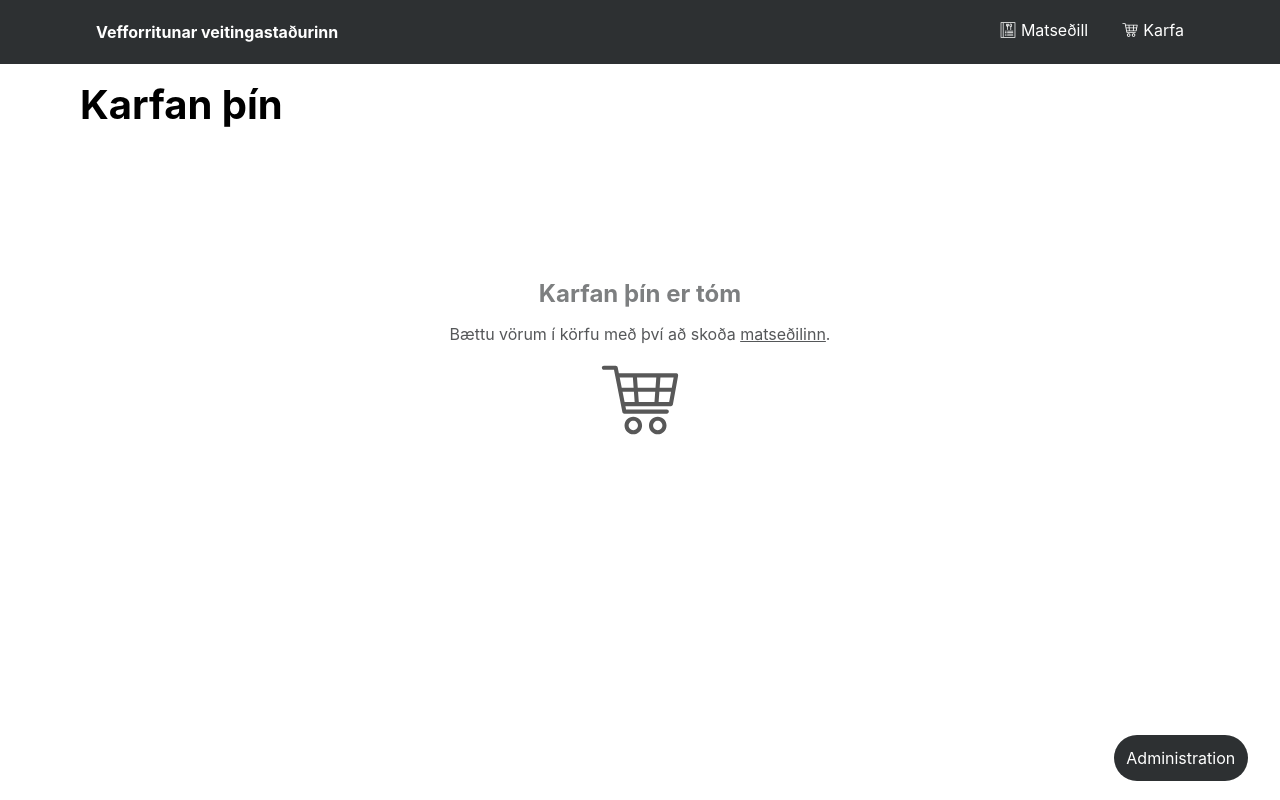
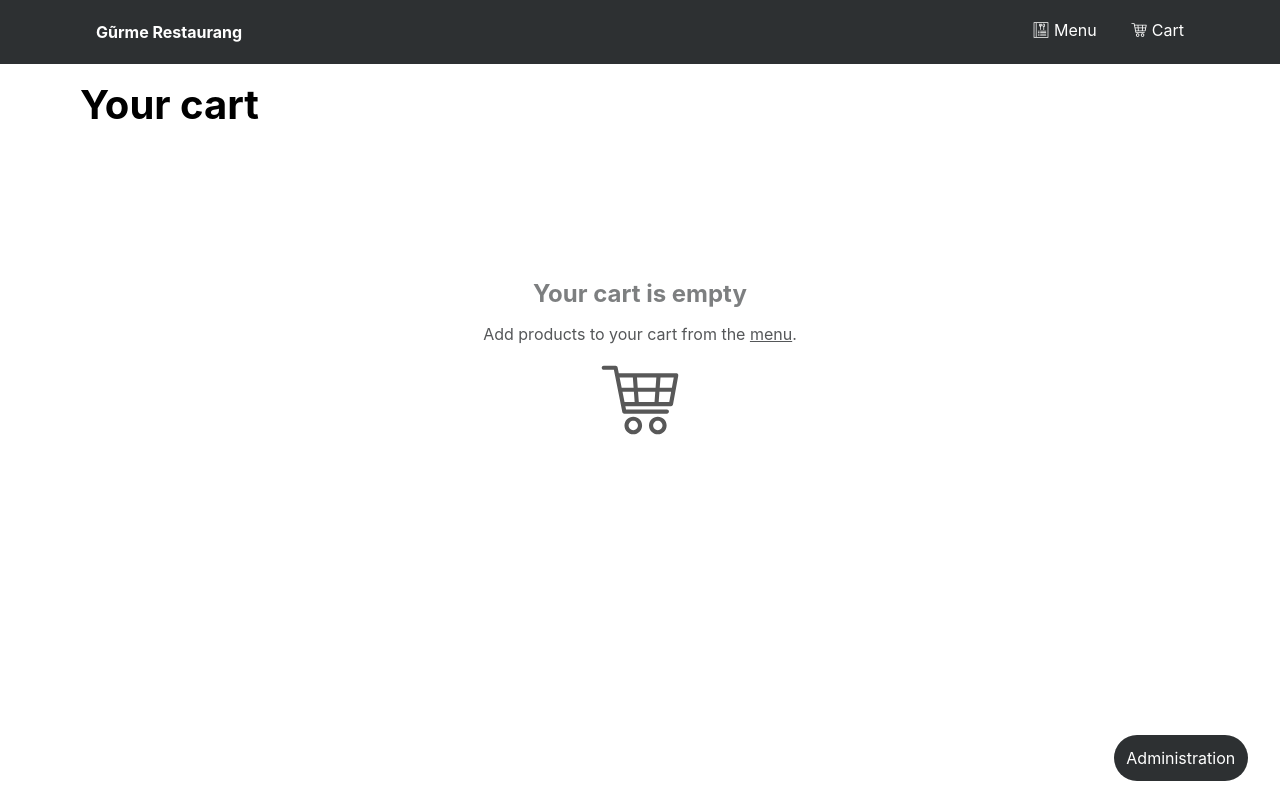
Before and after one commit to jongvnnar/vef2-2022-h2, a Next.js app: page /cart in a window 1280 px wide. Built offline with nearby package versions, Linux system fonts and the light colour scheme; no server answers.

Commit message:
translate fsa pages

```diff
--- a/components/CartDetails.tsx
+++ b/components/CartDetails.tsx
@@ -24,26 +24,26 @@ export default function CartDetails({ cart }: Props) {
   return (
     <>
       <h2 className={s.cartQuantity}>
-        {cart.lines.length} {cart.lines.length % 10 === 1 ? 'vara' : 'vörur'} í
-        körfu
+        {cart.lines.length} {cart.lines.length % 10 === 1 ? 'product' : 'products'} in
+        cart
       </h2>
       <div className={s.cartHeader}>
-        <p className={s.title}>Vara</p>
-        <p className={s.desc}>Lýsing</p>
-        <p className={s.right}>Verð</p>
-        <p className={s.right}>Fjöldi</p>
-        <p className={s.right}>Heildarverð</p>
+        <p className={s.title}>Product</p>
+        <p className={s.desc}>Description</p>
+        <p className={s.right}>Price</p>
+        <p className={s.right}>Quantity</p>
+        <p className={s.right}>Total price</p>
         <div className={s.delete}></div>
       </div>
       {cart?.lines &&
         cart.lines?.map((item, i) => <CartLineDetails key={item.id} line={item} />)}
-      <p className={s.cartTotal}>Heildarverð: {formatPrice(sum)}</p>
+      <p className={s.cartTotal}>Order total price: {formatPrice(sum)}</p>
       <div className={s.mainActions}>
         <Button size="large" primary={false} onClick={deleteCart}>
-          Hreinsa körfu
+          Clear cart
         </Button>
         <Button size="large" primary={true}>
-          Panta
+          Place order
         </Button>
       </div>
     </>
--- a/components/Header.tsx
+++ b/components/Header.tsx
@@ -17,7 +17,7 @@ export default function Header() {
       <nav className={s.navigation}>
         <div className={s.navLink}>
           <Link href="/" passHref>
-            <strong>Vefforritunar veitingastaðurinn</strong>
+            <strong>Gũrme Restaurang</strong>
           </Link>
         </div>
         {!sidebarOpen ? (
@@ -33,8 +33,8 @@ export default function Header() {
           <></>
         )}
         <div className={s.navigationMenu}>
-          <NavLink label="Matseðill" href="/menu" icon="/menu_icon.svg" />
-          <NavLink label="Karfa" href="/cart" icon="/cart_icon.svg" />
+          <NavLink label="Menu" href="/menu" icon="/menu_icon.svg" />
+          <NavLink label="Cart" href="/cart" icon="/cart_icon.svg" />
           <CartStatus quantity={numLines} sidebar={false} />
         </div>
       </nav>
@@ -92,13 +92,13 @@ const Sidebar = ({
       >
         <div className={s.sidebarNavigationMenu}>
           <NavLink
-            label="Matseðill"
+            label="Menu"
             href="/menu"
             icon="/menu_icon.svg"
             onClick={onClose}
           />
           <NavLink
-            label="Karfa"
+            label="Cart"
             href="/cart"
             icon="/cart_icon.svg"
             onClick={onClose}
--- a/pages/cart.tsx
+++ b/pages/cart.tsx
@@ -41,7 +41,7 @@ const Cart: NextPage = () => {
         json = await result.json();
       } catch (e) {
         console.warn('unable to fetch cart', e);
-        setError('Gat ekki sótt körfu');
+        setError('Unable to fetch cart');
         return;
       } finally {
         setLoading(false);
@@ -55,14 +55,14 @@ const Cart: NextPage = () => {
     return (
       <div>
         <Head>
-          <title>Karfa</title>
+          <title>Cart</title>
           <meta name="description" content="Karfa fyrir appið okkar" />
           <link rel="icon" href="/favicon.ico" />
         </Head>
         <section>
-          <h1>Karfan þín</h1>
+          <h1>Your cart</h1>
           <div className={s.emptyCart}>
-            <h2>Villa kom upp</h2>
+            <h2>Error</h2>
             <p>{error}</p>
             <Image src="/cart_icon.svg" width={100} height={100} alt="" />
           </div>
@@ -74,20 +74,20 @@ const Cart: NextPage = () => {
   return (
     <div>
       <Head>
-        <title>Karfa</title>
+        <title>Cart</title>
         <meta name="description" content="Karfa fyrir appið okkar" />
         <link rel="icon" href="/favicon.ico" />
       </Head>
       <section>
-        <h1>Karfan þín</h1>
+        <h1>Your cart</h1>
         {cart && cart?.lines.length > 0 ? (
           <CartDetails cart={cart} />
         ) : (
           <div className={s.emptyCart}>
-            <h2>Karfan þín er tóm</h2>
+            <h2>Your cart is empty</h2>
             <p>
-              Bættu vörum í körfu með því að skoða{' '}
-              <Link href="/menu">matseðilinn</Link>.
+              Add products to your cart from the{' '}
+              <Link href="/menu">menu</Link>.
             </p>
             <Image src="/cart_icon.svg" width={100} height={100} alt="" />
           </div>
```
